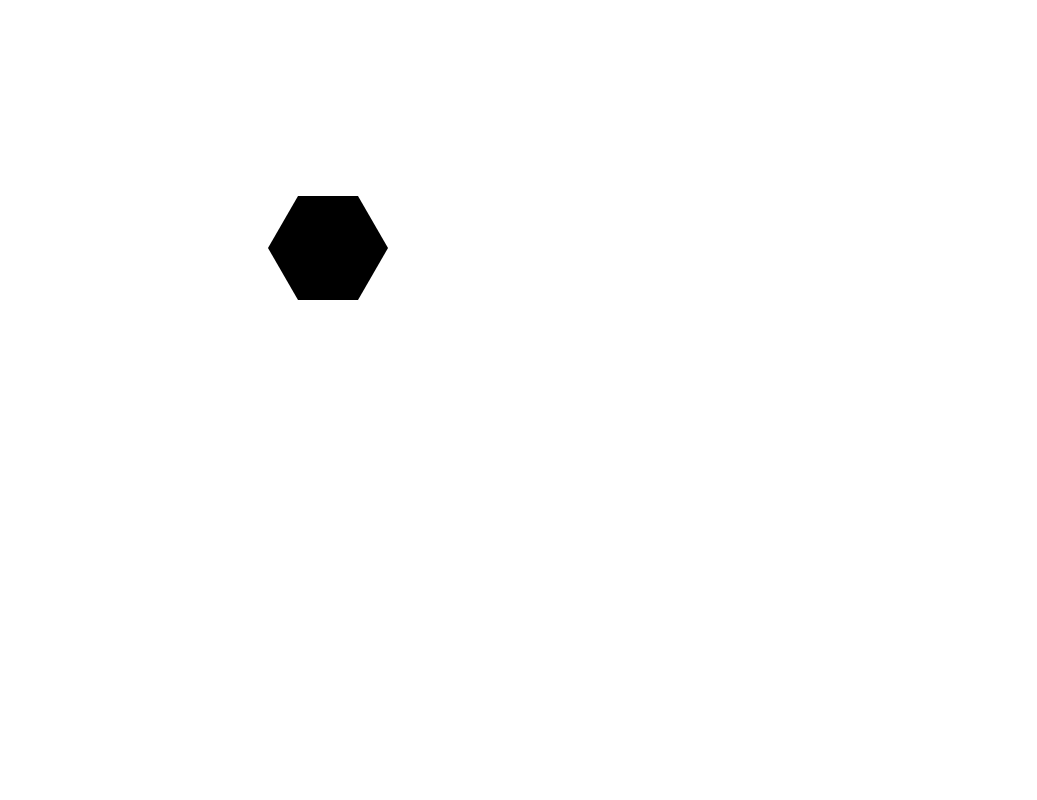
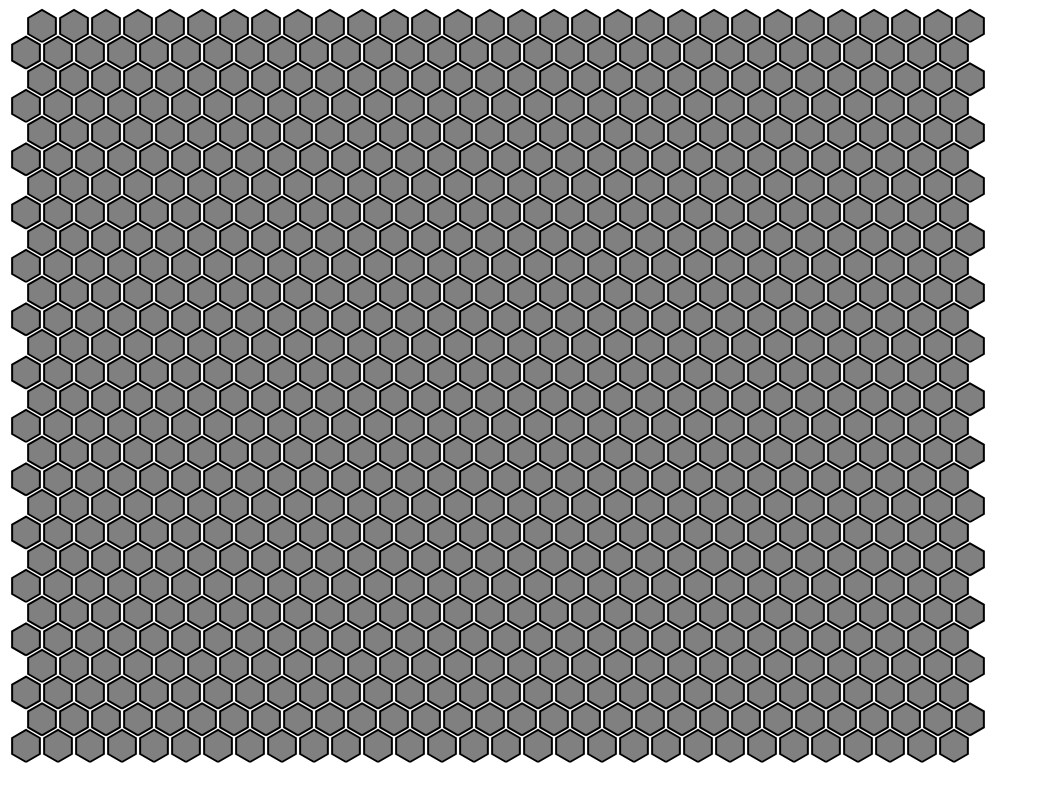
Before and after one commit to eholk/hexlife, a plain HTML site: page index.html in a window 1280 px wide. Shown: the whole page, without its empty margins (0-1037 px from the left). Drawn offline with Linux system fonts and the light colour scheme.

Commit message:
Code to draw a gray grid of hexagons.

```diff
--- a/hexlife.js
+++ b/hexlife.js
@@ -1,26 +1,77 @@
 var ctx = null;
+var grid = null;
+
+function makeGrid(width, height, init) {
+    var g = new Array(height);
+    for(var i = 0; i < g.length; i++) {
+        g[i] = new Array(width);
+        for(var j = 0; j < g[i].length; j++) {
+            g[i][j] = init;
+        }
+    }
+    return g;
+}
 
 function drawHex(cx, cy, r) {
+    function hexPath() {
+        ctx.beginPath();
+        ctx.moveTo(r, 0);
+        for(var i = 1; i <= 6; i++) {
+            ctx.lineTo(r * Math.cos(step * i), r * Math.sin(step * i));
+        }
+    }
+
     var step = Math.PI / 3;
+
     ctx.save();
     ctx.translate(cx, cy);
-    ctx.scale(r, r);
-    ctx.beginPath();
-    ctx.moveTo(1, 0);
-    for(var i = 1; i <= 6; i++) {
-        ctx.lineTo(Math.cos(step * i), Math.sin(step * i));
+
+    ctx.rotate(Math.PI / 2);
+
+    hexPath();
+    ctx.fill();
+
+    // stroke
+    hexPath();
+    ctx.stroke();
+
+    ctx.restore();
+}
+
+function drawGrid(grid, r) {
+    function drawRow(row) {
+        for(var i = 0; i < row.length; i++) {
+            drawHex(2 * i * r, 0, r);
+        }
     }
-    ctx.fill();
-    ctx.restore();
+    for(var i = 0; i < grid.length; i++) {
+        ctx.save();
+        if(i % 2 == 1)
+            ctx.translate(0, 5 / 3 * i * r);
+        else
+            ctx.translate(1 * r, 5 / 3 * i * r);
+        drawRow(grid[i]);
+        ctx.restore();
+    }
 }
 
 function init() {
     var canvas = document.getElementById("grid");
     ctx = canvas.getContext("2d");
+
+    grid = makeGrid(30, 28, false);
 }
 
 function start() {
     init();
 
-    drawHex(320, 240, 60);
+    ctx.fillStyle = "rgb(128, 128, 128)";
+    ctx.strokeStyle = "black";
+    ctx.lineWidth = 2.0;
+
+    var r = 16;
+
+    ctx.translate(r + 2, r + 2);
+
+    drawGrid(grid, r);
 }
--- a/index.html
+++ b/index.html
@@ -5,6 +5,6 @@
     <script type="text/javascript" src="hexlife.js"></script>
   </head>
   <body onload="start()">
-    <canvas id="grid" width="640" height="480"></canvas>
+    <canvas id="grid" width="1024" height="768"></canvas>
   </body>
 </html>
```
